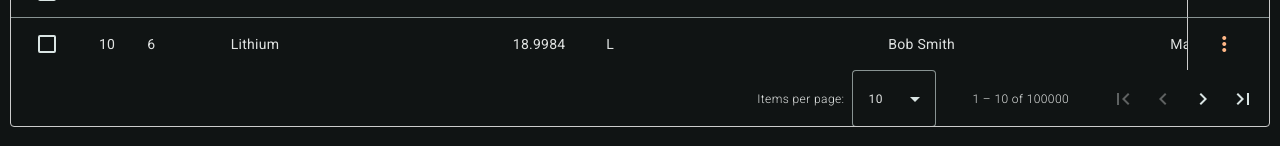
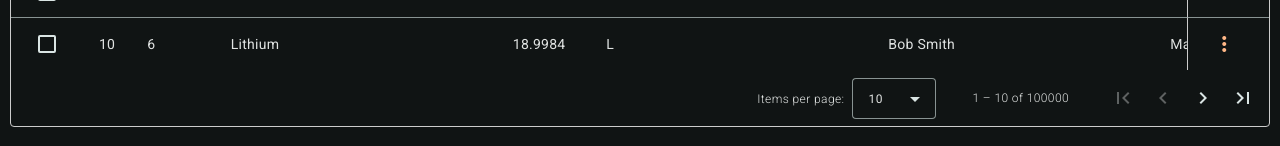
Before and after one commit to this-wastes-time/sp1-custom-table, an Angular app in the folder sp1-custom-table/: page / in a window 1280 px wide. Shown: the part 661-807 px from the top of the page. Built offline with nearby package versions, Linux system fonts and the light colour scheme.

Commit message:
fix paginator height and mock data sortBy filtering cases

```diff
--- a/sp1-custom-table/src/app/mock-data.service.ts
+++ b/sp1-custom-table/src/app/mock-data.service.ts
@@ -256,10 +256,10 @@ export class MockDataService {
 
     // Sort if sortBy is provided
     if (sortBy) {
-      const direction = sortDirection === 'desc' ? -1 : 1; // Default to 'asc' if undefined
+      const direction = sortDirection === 'desc' ? -1 : sortDirection === 'asc' ? 1 : 0;
       filteredData.sort((a, b) => {
-        const aValue = a[sortBy];
-        const bValue = b[sortBy];
+        const aValue = a[sortBy as keyof MockModel];
+        const bValue = b[sortBy as keyof MockModel];
 
         if (typeof aValue === 'number' && typeof bValue === 'number') {
           return (aValue - bValue) * direction;
--- a/sp1-custom-table/src/app/shared/components/custom-paginator/client-paginator/client-paginator.component.html
+++ b/sp1-custom-table/src/app/shared/components/custom-paginator/client-paginator/client-paginator.component.html
@@ -9,7 +9,7 @@
               {{ paginatorIntl.itemsPerPageLabel }}
             </div>
 
-            <mat-form-field class="paginator-page-size-select"
+            <mat-form-field class="paginator-page-size-select small"
               appearance="outline"
               subscriptSizing="dynamic">
               <mat-select
--- a/sp1-custom-table/src/app/shared/components/custom-paginator/client-paginator/client-paginator.component.scss
+++ b/sp1-custom-table/src/app/shared/components/custom-paginator/client-paginator/client-paginator.component.scss
@@ -1,6 +1,6 @@
 .paginator {
   display: block;
-  height: 56px;
+  height: var(--paginator-height);
   font-size: 12px;
   font-weight: 100;
   line-height: 16px;
@@ -9,6 +9,7 @@
 
 .paginator-outer-container {
   display: flex;
+  height: inherit;
 }
 
 .paginator-container {
@@ -18,6 +19,7 @@
   padding: 0 8px;
   flex-wrap: wrap;
   width: 100%;
+  height: inherit;
   min-height: inherit;
 }
 
@@ -39,6 +41,7 @@
 .paginator-range-actions {
   display: flex;
   align-items: center;
+  height: var(--paginator-range-actions-height);
 }
 
 .paginator-range-label {
--- a/sp1-custom-table/src/styles.scss
+++ b/sp1-custom-table/src/styles.scss
@@ -5,6 +5,9 @@
 
 :root {
   --spinner-background: rgba(255, 255, 255, 0.6);
+  --paginator-height: 56px;
+  --paginator-mat-form-field-height: 41px;
+  --paginator-range-actions-height: 40px;
 }
 
 html,
@@ -43,3 +46,8 @@ body {
 .mdc-button {
   border-radius: 8px !important;
 }
+
+mat-form-field.small {
+  --mat-form-field-container-height: 41px;
+  --mat-form-field-container-vertical-padding: 8px;
+}
```
